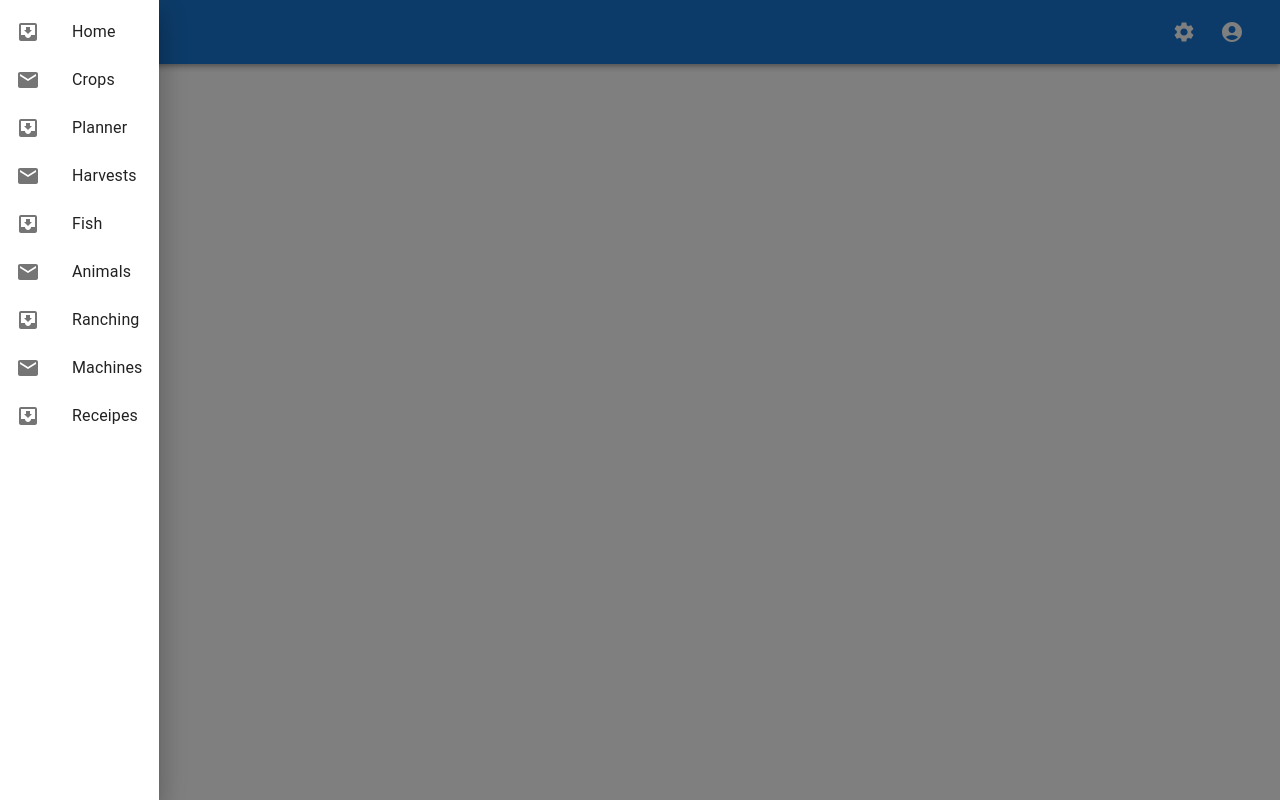
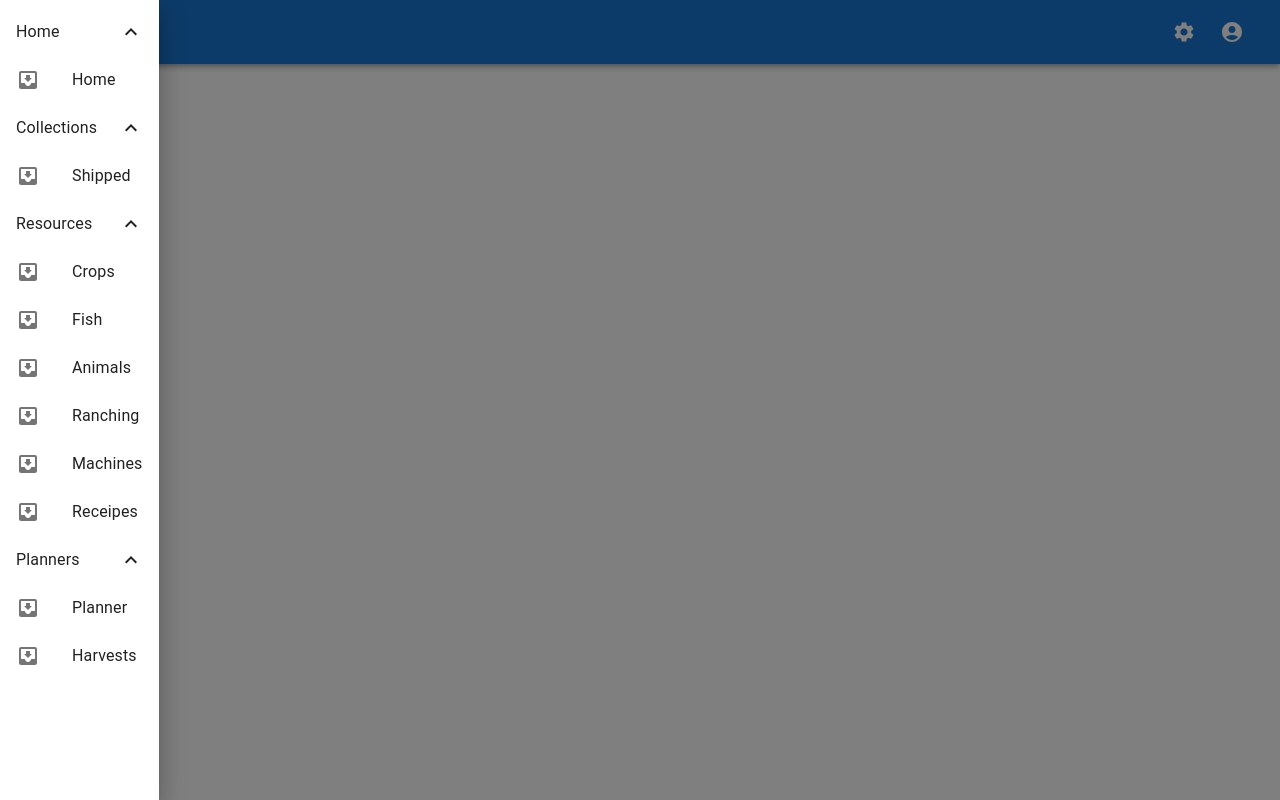
Before and after one commit to koscida/SVD, a React (Create React App) app: page / in a window 1280 px wide. Both pictures are taken after a click on the button 36 px from the left and 32 px from the top of the page. Built offline with nearby package versions, Linux system fonts and the light colour scheme.

Commit message:
organize navigation into sections

```diff
--- a/src/components/home/Home.js
+++ b/src/components/home/Home.js
@@ -1,3 +1,4 @@
+import * as React from "react";
 import { Link } from "react-router-dom";
 import navigationLinks from "../shared/navigation/navigationLinks";
 
@@ -8,14 +9,16 @@ function Home() {
 			just links for now
 			<div>
 				<ul>
-					{}
-					{navigationLinks.map((navigationLink) => (
-						<li key={navigationLink.label}>
-							<article>
-								<Link to={navigationLink.to}>{navigationLink.label}</Link>
-							</article>
-						</li>
-					))}
+					{Object.entries(navigationLinks).map(
+						([sectionLabel, navigationLinks]) =>
+							navigationLinks.map(({ label, to }) => (
+								<li key={label}>
+									<article>
+										<Link to={to}>{label}</Link>
+									</article>
+								</li>
+							))
+					)}
 				</ul>
 			</div>
 		</>
--- a/src/components/shared/navigation/MenuAppBar.js
+++ b/src/components/shared/navigation/MenuAppBar.js
@@ -8,9 +8,11 @@ import IconButton from "@mui/material/IconButton";
 import Switch from "@mui/material/Switch";
 import FormControlLabel from "@mui/material/FormControlLabel";
 import FormGroup from "@mui/material/FormGroup";
+
 import MenuItem from "@mui/material/MenuItem";
 import Menu from "@mui/material/Menu";
 import Drawer from "@mui/material/Drawer";
+import Collapse from "@mui/material/Collapse";
 
 import List from "@mui/material/List";
 import Divider from "@mui/material/Divider";
@@ -23,21 +25,25 @@ import MenuIcon from "@mui/icons-material/Menu";
 import SettingsIcon from "@mui/icons-material/Settings";
 import AccountCircle from "@mui/icons-material/AccountCircle";
 import InboxIcon from "@mui/icons-material/MoveToInbox";
-import MailIcon from "@mui/icons-material/Mail";
 import WifiIcon from "@mui/icons-material/Wifi";
+import ExpandLess from "@mui/icons-material/ExpandLess";
+import ExpandMore from "@mui/icons-material/ExpandMore";
 
 import navigationLinks from "./navigationLinks";
-import { EditCalendarTwoTone } from "@mui/icons-material";
-
 import { skills, professions } from "../data/professions";
 
 const professionNames = Object.keys(professions);
-
 const settingsInit = professionNames.reduce((init, name) => {
 	init[name] = false;
 	return init;
 }, {});
 settingsInit["isModsAllowed"] = false;
+
+const navLabels = Object.keys(navigationLinks);
+const listOpenInit = navLabels.reduce((init, name) => {
+	init[name] = true;
+	return init;
+}, {});
 
 export default function MenuAppBar() {
 	const [profileAnchorEl, setProfileAnchorEl] = React.useState(null);
@@ -45,6 +51,7 @@ export default function MenuAppBar() {
 		navigation: false,
 		settings: false,
 	});
+	const [listOpen, setListOpen] = React.useState(listOpenInit);
 	const [settings, setSettings] = React.useState(settingsInit);
 
 	const handleSettingsChange = (settingName, value) => (event) => {
@@ -73,25 +80,48 @@ export default function MenuAppBar() {
 		setDrawerState({ ...drawerState, [listName]: open });
 	};
 
+	const handleNavClick = (navSection) => (event) => {
+		setDrawerState({ ...drawerState, navigation: true });
+		setListOpen({ ...listOpen, [navSection]: !listOpen[navSection] });
+	};
+
 	const list = (listName) => (
-		<Box
-			role="presentation"
-			onClick={toggleDrawer(listName, false)}
-			onKeyDown={toggleDrawer(listName, false)}
-		>
+		// <Box
+		// 	role="presentation"
+		// 	onClick={toggleDrawer(listName, false)}
+		// 	onKeyDown={toggleDrawer(listName, false)}
+		// >
+		<Box role="presentation" onKeyDown={toggleDrawer(listName, false)}>
 			{listName === "navigation" ? (
 				<>
 					<List>
-						{navigationLinks.map(({ to, label }, index) => (
-							<ListItem key={label} disablePadding>
-								<ListItemButton component="a" href={to}>
-									<ListItemIcon>
-										{index % 2 === 0 ? <InboxIcon /> : <MailIcon />}
-									</ListItemIcon>
-									<ListItemText primary={label} />
-								</ListItemButton>
-							</ListItem>
-						))}
+						{Object.entries(navigationLinks).map(
+							([sectionLabel, navigationLinks]) => (
+								<React.Fragment key={sectionLabel}>
+									<ListItemButton onClick={handleNavClick(sectionLabel)}>
+										<ListItemText primary={sectionLabel} />
+										{listOpen[sectionLabel] ? <ExpandLess /> : <ExpandMore />}
+									</ListItemButton>
+
+									<Collapse
+										in={listOpen[sectionLabel]}
+										timeout="auto"
+										unmountOnExit
+									>
+										<List component="div" disablePadding>
+											{navigationLinks.map(({ to, label }) => (
+												<ListItemButton component="a" href={to} key={label}>
+													<ListItemIcon>
+														<InboxIcon />
+													</ListItemIcon>
+													<ListItemText primary={label} />
+												</ListItemButton>
+											))}
+										</List>
+									</Collapse>
+								</React.Fragment>
+							)
+						)}
 					</List>
 				</>
 			) : listName === "settings" ? (
--- a/src/components/shared/navigation/navigationLinks.js
+++ b/src/components/shared/navigation/navigationLinks.js
@@ -4,25 +4,25 @@ import Crops from "../../crops/Crops";
 import HarvestHome from "../../crops/harvests/HarvestHome";
 import AnimalsHome from "../../animals/AnimalsHome";
 
-const navigationLinks = [
+const navigationLinks = {
+	Home: [
 		{
 			to: "/",
 			label: "Home",
 			element: <Home />,
 		},
+	],
+	Collections: [
+		{
+			to: "shipped",
+			label: "Shipped",
+		},
+	],
+	Resources: [
 		{
 			to: "crops",
 			label: "Crops",
 			element: <Crops />,
-	},
-	{
-		to: "planner",
-		label: "Planner",
-	},
-	{
-		to: "harvests",
-		label: "Harvests",
-		element: <HarvestHome />,
 		},
 		{
 			to: "fish",
@@ -47,6 +47,18 @@ const navigationLinks = [
 			to: "recepies",
 			label: "Receipes",
 		},
-];
+	],
+	Planners: [
+		{
+			to: "planner",
+			label: "Planner",
+		},
+		{
+			to: "harvests",
+			label: "Harvests",
+			element: <HarvestHome />,
+		},
+	],
+};
 
 export default navigationLinks;
--- a/src/index.js
+++ b/src/index.js
@@ -12,13 +12,12 @@ root.render(
 			<BrowserRouter>
 				<Routes>
 					<Route path="/" element={<App />}>
-						{navigationLinks.map((navigationLink) => (
-							<Route
-								key={navigationLink.label}
-								path={navigationLink.to}
-								element={navigationLink.element}
-							/>
-						))}
+						{Object.entries(navigationLinks).map(
+							([sectionLabel, navigationLinks]) =>
+								navigationLinks.map(({ label, to, element }) => (
+									<Route key={label} path={to} element={element} />
+								))
+						)}
 					</Route>
 				</Routes>
 			</BrowserRouter>
```
Lines whose indentation alone changed are shown as unchanged.
